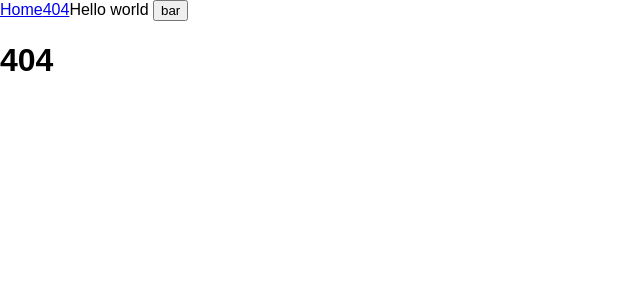
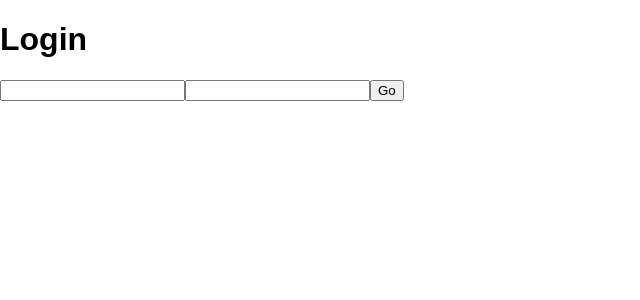
Before and after one commit to jeremybut/clapper-front, a React (Create React App) app: page /login in a window 1280 px wide. Before the commit this address had no page. Shown: the top 300 px of the page, without its empty margins (0-640 px from the left). Built offline with nearby package versions, Linux system fonts and the light colour scheme; the HTML template or start-up script is replaced by a standard one.

Commit message:
Add login form

```diff
--- a/src/components/Header.js
+++ b/src/components/Header.js
@@ -1,4 +1,4 @@
-import React, { Component } from 'react';
+import React from 'react';
 import { Link } from 'react-router';
 
 const Header = props => {
--- /dev/null
+++ b/src/containers/Login.js
@@ -0,0 +1,46 @@
+import React, { Component } from 'react';
+
+class Login extends Component {
+  constructor(props) {
+    super(props);
+    this.state = {
+
+    };
+
+    this.handleFormSubmit = this.handleFormSubmit.bind(this);
+  }
+
+  handleFormSubmit(e) {
+    e.preventDefault();
+
+    const payload = {
+      username: this.refs.email.value,
+      password: this.refs.password.value,
+      grant_type: 'password',
+    };
+
+    fetch('http://localhost:3000/oauth/token', {
+      method: 'post',
+      headers: {
+        'Content-Type':'application/json'
+      },
+      body: JSON.stringify(payload)
+    })
+      .then(response => response.json())
+      .then(response => console.log(response))
+  }
+
+  render() {
+    return (
+      <div>
+        <h1>Login</h1>
+        <form onSubmit={this.handleFormSubmit}>
+          <input type="email" ref="email" />
+          <input type="text" ref="password" />
+          <button type="submit">Go</button>
+        </form>
+      </div>
+      );
+  }
+}
+export default Login;
--- /dev/null
+++ b/src/containers/SignUp.js
@@ -0,0 +1,18 @@
+import React, { Component } from 'react';
+
+class SignUp extends Component {
+ constructor(props) {
+   super(props);
+   this.state = {
+
+   };
+ }
+ render() {
+   return (
+     <div>
+
+     </div>
+   );
+ }
+}
+export default SignUp;
--- a/src/index.js
+++ b/src/index.js
@@ -4,11 +4,15 @@ import App from './App';
 import './index.css';
 import { browserHistory, Router, Route, IndexRoute } from 'react-router';
 import HomePage from './containers/HomePage';
+import Login from './containers/Login';
+import SignUp from './containers/SignUp';
 
 const FourOFour = () => <h1>404</h1>;
 
 ReactDOM.render(
   <Router history={browserHistory}>
+    <Route path="/login" component={Login} />
+    <Route path="/signup" component={SignUp} />
     <Route path="/" component={App}>
       <IndexRoute component={HomePage} />
       <Route path="*" component={FourOFour} />
```
Also changed, not shown: 1 other file (tests, documents, lock files or other folders).
